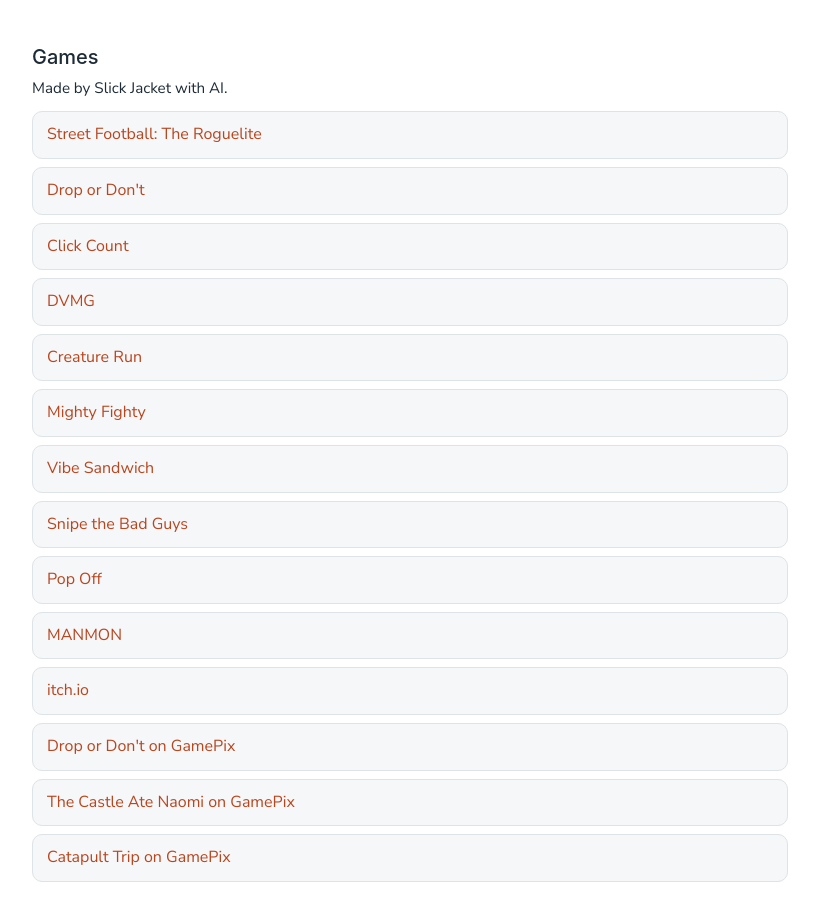
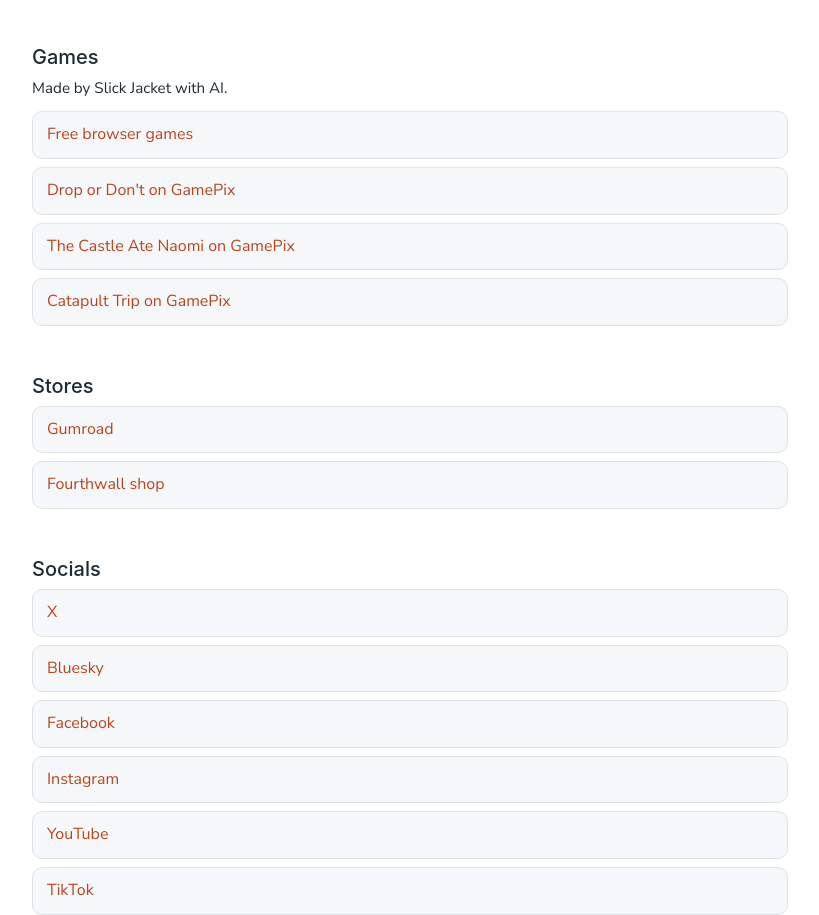
Before and after one commit to slickjacket24/slick-jacket-web, a plain HTML site: page links/index.html in a window 1280 px wide. Shown: the part 1455-2370 px from the top of the page, without its empty margins (230-1049 px from the left). Drawn offline with Linux system fonts and the light colour scheme.

Commit message:
Point home footer and /links/ Games at /games/; local only

```diff
--- a/links/index.html
+++ b/links/index.html
@@ -59,17 +59,7 @@ body.links-hub main .item-note{margin:.35rem 0 .75rem;font-size:.95rem;color:#1d
 <h2 class="h5 mt-5">Games</h2>
 <p class="item-note">Made by Slick Jacket with AI.</p>
 <ul>
-<li><a href="https://rosebud.ai/play/street-football-the-roguelite" target="_blank" rel="noopener noreferrer">Street Football: The Roguelite</a></li>
-<li><a href="https://rosebud.ai/play/drop-or-dont" target="_blank" rel="noopener noreferrer">Drop or Don&#39;t</a></li>
-<li><a href="https://rosebud.ai/play/click-count-1" target="_blank" rel="noopener noreferrer">Click Count</a></li>
-<li><a href="https://rosebud.ai/play/dvmg" target="_blank" rel="noopener noreferrer">DVMG</a></li>
-<li><a href="https://rosebud.ai/play/creature-run" target="_blank" rel="noopener noreferrer">Creature Run</a></li>
-<li><a href="https://rosebud.ai/play/mighty-fighty" target="_blank" rel="noopener noreferrer">Mighty Fighty</a></li>
-<li><a href="https://rosebud.ai/play/vibe-sandwich" target="_blank" rel="noopener noreferrer">Vibe Sandwich</a></li>
-<li><a href="https://rosebud.ai/play/snipe-the-bad-guys" target="_blank" rel="noopener noreferrer">Snipe the Bad Guys</a></li>
-<li><a href="https://rosebud.ai/play/pop-off" target="_blank" rel="noopener noreferrer">Pop Off</a></li>
-<li><a href="https://rosebud.ai/play/manmon" target="_blank" rel="noopener noreferrer">MANMON</a></li>
-<li><a href="https://slick-jacket.itch.io/" target="_blank" rel="noopener noreferrer">itch.io</a></li>
+<li><a href="../games/">Free browser games</a></li>
 <li><a href="https://www.gamepix.com/play/drop-or-don-t" target="_blank" rel="noopener noreferrer">Drop or Don&#39;t on GamePix</a></li>
 <li><a href="https://www.gamepix.com/play/the-castle-ate-naomi" target="_blank" rel="noopener noreferrer">The Castle Ate Naomi on GamePix</a></li>
 <li><a href="https://www.gamepix.com/play/catapult-trip" target="_blank" rel="noopener noreferrer">Catapult Trip on GamePix</a></li>
```
Also changed, not shown: index.html (+1 -1 lines).
